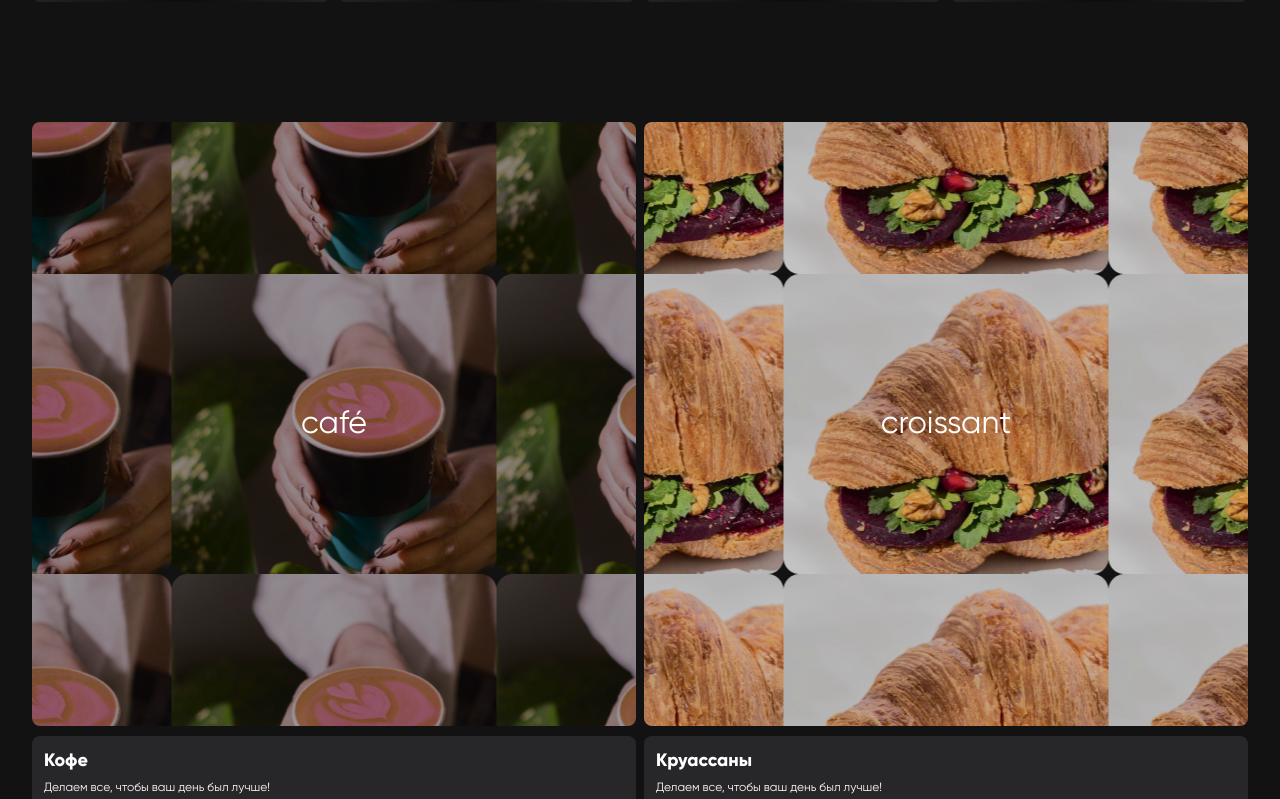
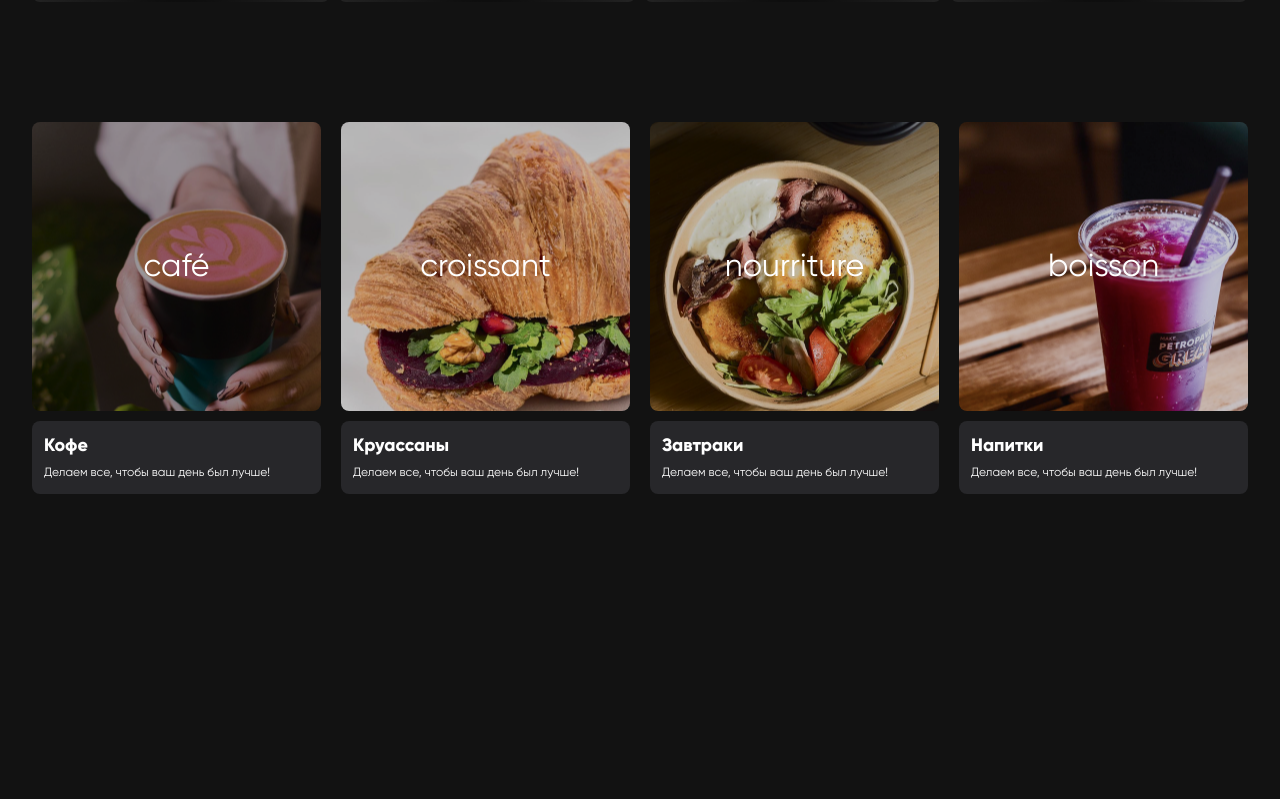
Before and after one commit to Vlad0n1m/BLACKBERRY, a Next.js app: page / in a window 1280 px wide. Shown: the part 861-1660 px from the top of the page. After the commit the page ends 1379 px from the top, so only its background shows below. Built offline with nearby package versions, Linux system fonts and the light colour scheme.

Commit message:
products card

```diff
--- a/components/ProductCard/ProductCard.jsx
+++ b/components/ProductCard/ProductCard.jsx
@@ -1,12 +1,12 @@
 export default function ProductCard() {
     return (
-      <div className="flex-col flex gap-[8px] text-white">
-        <div className="flex gap-[8px]">
-          <div className="flex flex-col w-full gap-[10px]">
-            <h1 className="flex justify-center items-center bg-center w-[100%] text-[32px] aspect-square rounded-lg bg-[url('/images/coffe.webp')]">
+      <div className="flex-col md:flex-row flex gap-[8px] md:gap-[20px] md:justify-between text-white">
+        <div className="w-full flex gap-[8px] md:gap-[20px] md:justify-between ">
+          <div className="flex flex-col w-full gap-[10px]  ">
+            <h1 className="flex justify-center items-center bg-no-repeat bg-center w-[100%] text-[32px] aspect-square rounded-lg bg-[url('/images/coffe.webp')]">
               café
             </h1>
-            <div className="w-full bg-[#27272a] flex flex-col gap-[4px] rounded-lg  p-[12px]">
+            <div className="w-full bg-[#27272a] flex flex-col gap-[4px] rounded-lg p-[12px]">
               <h1 className="text-[18px] font-[600]">Кофе</h1>
               <p className="text-[12px] font-[400] opacity-100">
                 Делаем все, чтобы ваш день был лучше!
@@ -14,7 +14,7 @@ export default function ProductCard() {
             </div>
           </div>
           <div className="flex flex-col w-full gap-[10px]">
-            <h1 className="flex justify-center items-center bg-center w-[100%] text-[32px] aspect-square rounded-lg bg-[url('/images/cruasan.webp')]">
+            <h1 className="flex justify-center items-center bg-no-repeat bg-center object-fill w-full text-[32px] aspect-square rounded-lg bg-[url('/images/cruasan.webp')]">
               croissant
             </h1>
             <div className="w-full bg-[#27272a] flex flex-col gap-[4px] rounded-lg  p-[12px]">
@@ -25,9 +25,9 @@ export default function ProductCard() {
             </div>
           </div>
         </div>
-        <div className="flex gap-[8px]">
+        <div className="flex w-full  md:justify-between gap-[8px] md:gap-[20px]">
           <div className="flex flex-col w-full gap-[10px]">
-            <h1 className="flex justify-center items-center bg-center w-[100%] text-[32px] aspect-square rounded-lg bg-[url('/images/lunch.webp')]">
+            <h1 className="flex justify-center items-center bg-no-repeat bg-center w-[100%] text-[32px] aspect-square rounded-lg bg-[url('/images/lunch.webp')]">
               nourriture
             </h1>
             <div className="w-full bg-[#27272a] flex flex-col gap-[4px] rounded-lg  p-[12px]">
@@ -38,7 +38,7 @@ export default function ProductCard() {
             </div>
           </div>
           <div className="flex flex-col w-full gap-[10px]">
-            <h1 className="flex justify-center items-center bg-center w-[100%] text-[32px] aspect-square rounded-lg bg-[url('/images/boison.webp')]">
+            <h1 className="flex justify-center items-center bg-no-repeat bg-center w-[100%] text-[32px] aspect-square rounded-lg bg-[url('/images/boison.webp')]">
               boisson
             </h1>
             <div className="w-full bg-[#27272a] flex flex-col gap-[4px] rounded-lg  p-[12px]">
```
